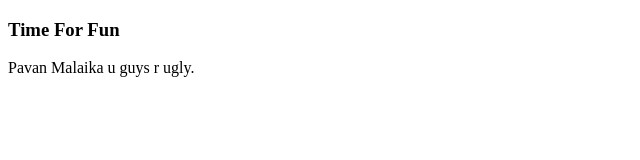
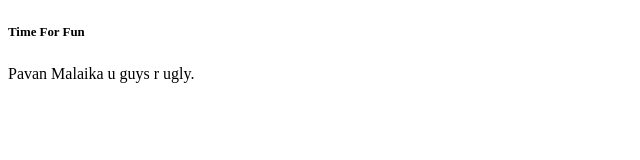
Before and after one commit to larebk/larebk.github.io, a plain HTML site: page index.html in a window 1280 px wide. Shown: the whole page, without its empty margins (0-640 px from the left). Drawn offline with Linux system fonts and the light colour scheme.

Commit message:
Update index.html

```diff
--- a/index.html
+++ b/index.html
@@ -5,7 +5,7 @@
     <title>Lareb's Blog</title>
   </head>
   <body>
-    <h3> Time For Fun </h3>
+    <h6><big>Time For Fun </big></h6>
   	<p>Pavan Malaika u guys r ugly.</p>
   </body>
 </html>
```
